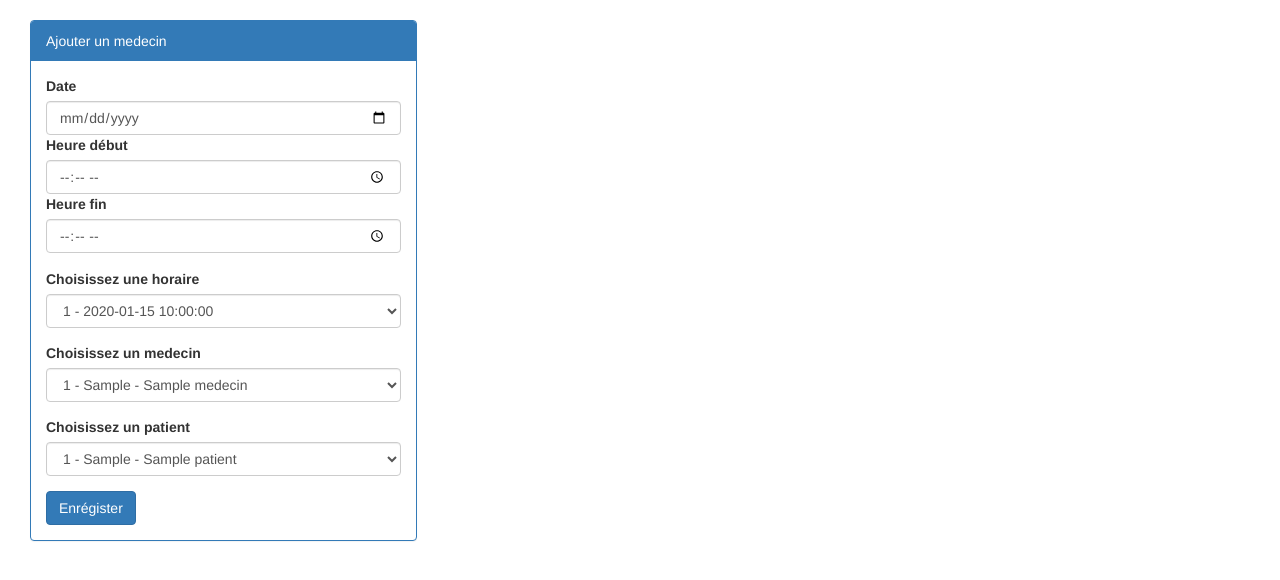
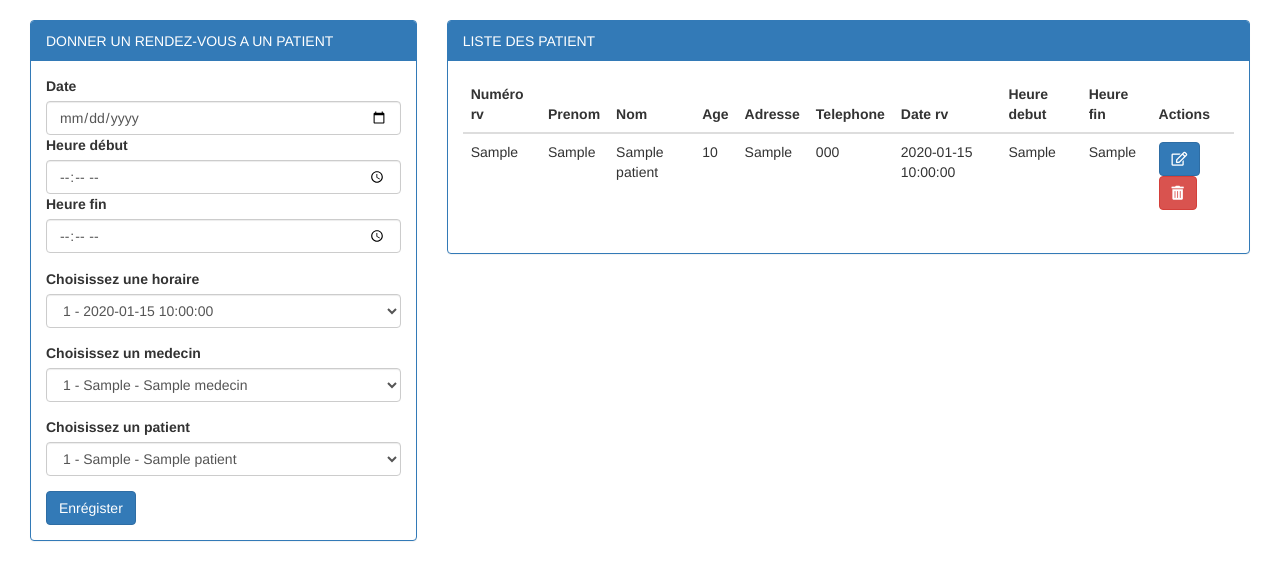
Before and after one commit to cheikh3008/hopital, a PHP site: page /pages/secretaire/rv.php?id=1 in a window 1280 px wide. Shown: the part 52-632 px from the top of the page. Run offline with PHP 8.4, Linux system fonts and the light colour scheme; tables that the repository leaves empty or names only in its code hold one stand-in row (values such as "Sample post"); some libraries are stand-ins or nearby versions.

Commit message:
appel de methode qui fait une requette avec plusieurs condition

```diff
--- a/pages/secretaire/rv.php
+++ b/pages/secretaire/rv.php
@@ -47,7 +47,7 @@ session_start();
 
   <div class="panel-group col-md-4">
     <div class="panel panel-primary">
-      <div class="panel-heading">Ajouter un medecin</div>
+      <div class="panel-heading">DONNER UN RENDEZ-VOUS A UN PATIENT</div>
       <div class="panel-body">
         <?php
         if(isset($error_age)){echo $error_age;}
@@ -77,7 +77,7 @@ session_start();
                     $liste_option .= "<option value=".$value['id_medecin'].">" .$value['id_medecin'].' - '.$value['prenom'].' - '.$value['nom']."</option>";
                 }
                 echo $forms->selectList('Choisissez un medecin','medecin',$liste_option);
-            $res = $req->selectAll('patient');
+                $res = $req->selectWithCondition('patient','id_secretaire',$_GET['id']);
                 $liste_option= "";
                 foreach ($res as $value) {
 
@@ -86,11 +86,63 @@ session_start();
                 echo $forms->selectList('Choisissez un patient','patient',$liste_option);
             ?>
             </div>
+            <?php echo $forms->formSubmit('submit','Enrégister'); ?>
+        </form>
+        </div>
+        </div>
+    </div>
+    <div class="panel-group col-md-8">
+    <div class="panel panel-primary">
+      <div class="panel-heading">LISTE DES PATIENT</div>
+      <div class="panel-body">
+       <!-- Liste des medecins -->
+       <?php
+       if(isset($_GET['id'])){
+        $id =  $_GET['id'];
+        }
+        $bdd = new ConnexionDB();
+        $req = new Requette();
+        $user = $req->selectAllCondition('patient','rendez_vous','secretaire','rendez_vous.id_patient','patient.id_patient','rendez_vous.id_secretaire',$id);
 
-        <?php echo $forms->formSubmit('submit','Enrégister'); ?>
+         echo "
+         <table class=\"table\" >
+         <thead class='thead-dark'>
+           <tr>
+             <th scope=\"col\">Numéro rv</th>
+             <th scope=\"col\">Prenom</th>
+             <th scope=\"col\">Nom</th>
+             <th scope=\"col\">Age</th>
+             <th scope=\"col\">Adresse</th>
+             <th scope=\"col\">Telephone</th>
+             <th scope=\"col\">Date rv</th>
+             <th scope=\"col\">Heure debut</th>
+             <th scope=\"col\">Heure fin</th>
+             <th scope=\"col\">Actions</th>
+           </tr>
+         </thead>
+         ";
 
+         foreach($user as $val){
+             echo"<tbody>";
+             echo "<tr>
+             <td>".$val['num_rv']."</td>
+             <td>".$val['prenom']."</td>
+             <td>".$val['nom']."</td>
+             <td>".$val['age']."</td>
+             <td>".$val['adresse']."</td>
+             <td>".$val['telephone']."</td>
+             <td>".$val['date']."</td>
+             <td>".$val['heure_debut']."</td>
+             <td>".$val['heure_fin']."</td>";
+             echo "
+             <td><a class='btn btn-primary'href='editrv.php?id=".$val['num_rv']."'><em class=\"far fa-edit\"></em></a>
+                 <a class='btn btn-danger' href='delrv.php?id=".$val['num_rv']."' onclick=\"return confirm('êtes vous sure de vouloir supprimer cet enrégistrement ?')\";><em class=\"fas fa-trash-alt\"></em></a>
+             </td>";
+         }
+         echo "</tbody>";
+         echo "</table>";
 
-    </form>
+        ?>
       </div>
 
     </div>
@@ -98,3 +150,6 @@ session_start();
 
 </body>
 </html>
+
+</body>
+</html>
```
Lines whose indentation alone changed are shown as unchanged.
